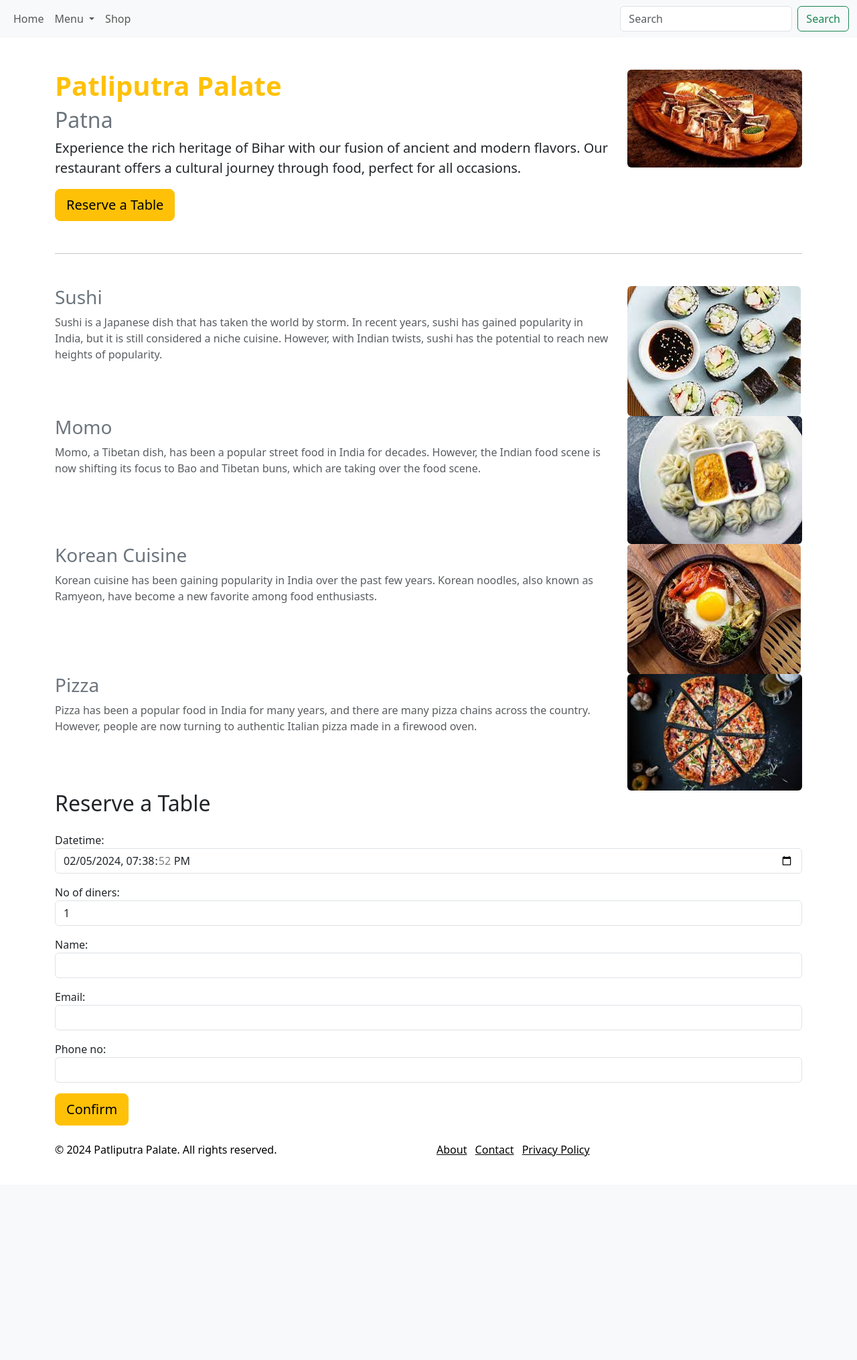
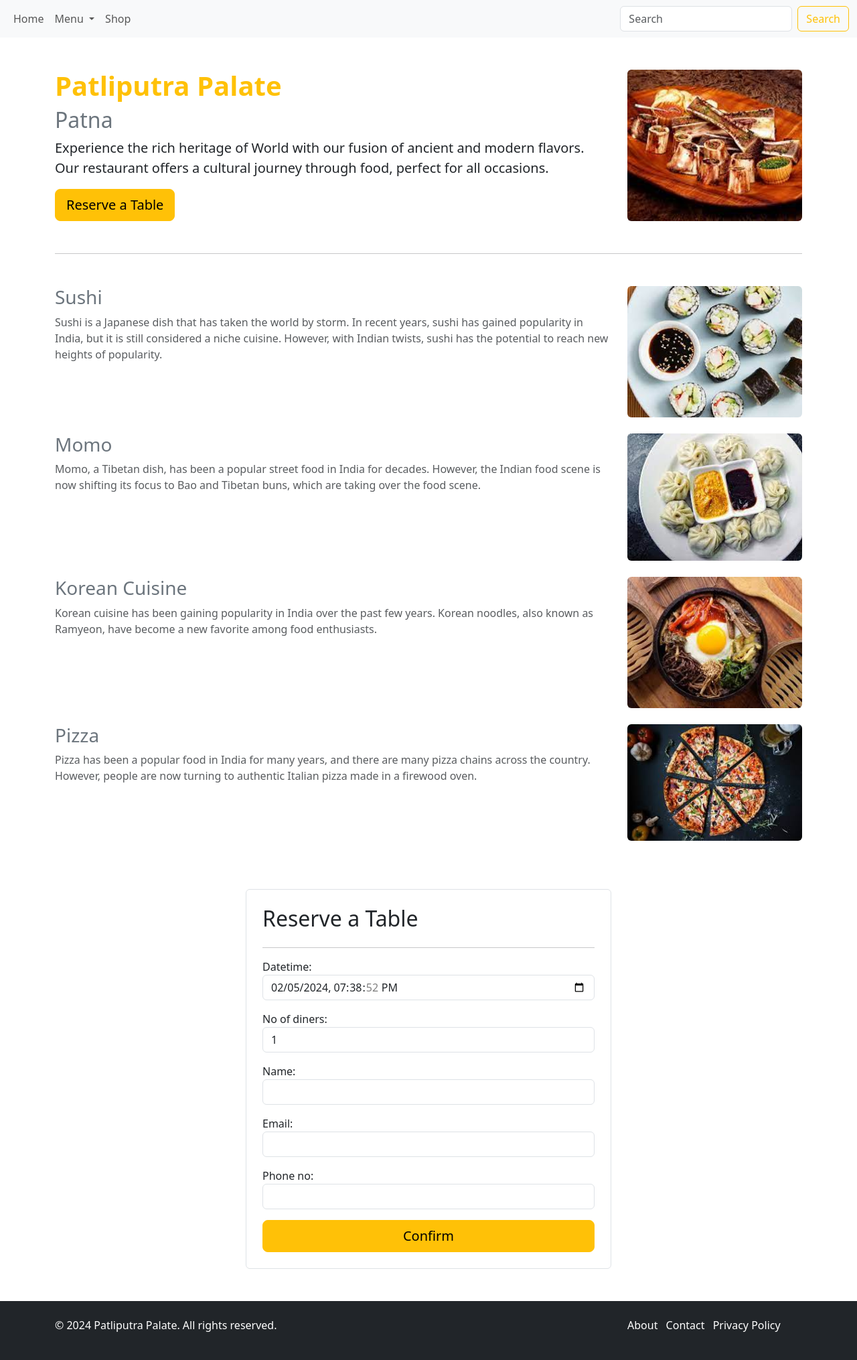
Before and after one commit to anandspaces/django-restaurant, a Django app: page /web/ in a window 1280 px wide. Shown: the whole page at 67% size. Before the commit the page ends 1726 px from the top, so only its background shows below. Run offline with Django 5.2, Linux system fonts and the light colour scheme.

Commit message:
imporved styling in all the templates

```diff
--- a/static/styles.css
+++ b/static/styles.css
@@ -1,305 +1,7 @@
-/* Reset some default styles */
-/* html {
-    scroll-behavior: smooth;
-}
-
-body {
-    font-family: Arial, sans-serif;
-    margin: 0;
-    padding: 0;
-    background-color: #f7f7f7;
-}
-
-.head1{
-    color: #ffdd00;
-    font-size: 30px;
-    margin-bottom: 0;
-}
-
-.head2{
-    color: #ccc;
-    font-size: 25px;
-    margin-top: 0;
-}
-
-.mainpara{
-    height: 150px;
-    overflow: auto;
-}
-
-nav {
-    background-color: #ffdd00;
-    color: #fff;
-    padding: 10px 0;
-    text-align: center;
-    font-size: 20px;
-}
-
-nav a {
-    text-decoration: none;
-    color: #fff;
-    font-size: 20px;
-}
-
-nav a:hover,nav p:hover,nav span:hover {
-    color: #555;
-}
-
-nav a.active {
-    background-color: #555;
-}
-
-nav p, div {
-    display: inline;
-    margin: 0 20px;
-    font-weight: bold;
-
-}
-
-nav div:hover {
-    font-weight: bold;
-}
-
-main {
-    max-width: 1000px;
-    margin: 0 auto;
-    padding: 20px;
-    background-color: white;
-    box-shadow: 0 0 10px rgba(0, 0, 0, 0.1);
-}
-
-#menu {
-    white-space: nowrap;
-  overflow: hidden;
-  text-overflow: ellipsis;
-}
-
-#menu{
-    display: block;
-    margin: 50px 0 0 20px;
-}
-
-#menu label, #menu input {
-    display: inline;
-}
-
-#menu input{
-    margin-right: 10px;
-}
-
-button {
-    background-color: #ffdd00;
-    color: #fff;
-    padding: 10px 20px;
-    border: none;
-    cursor: pointer;
-    font-weight: bold;
-    border-radius: 5px;
-}
-
-button:hover {
-    color: #555;
-}
-
-button a {
-    text-decoration: none;
-}
-/* Dropdown menu styles */
-/* .dropdown {
-    position: relative;
-    display: inline-block;
-}
-
-.dropdown-content {
-    display: none;
-    position: absolute;
-    background-color: #f9f9f9;
-    min-width: 160px;
-    box-shadow: 0px 8px 16px 0px rgba(0, 0, 0, 0.2);
-    z-index: 1;
-}
-
-.dropdown:hover .dropdown-content {
-    display: block;
-}
-
-.dropdown-content a {
-    color: black;
-    padding: 12px 16px;
-    text-decoration: none;
-    display: block;
-}
-
-.dropdown-content a:hover {
-    background-color: #f1f1f1;
-} */
-
-/* Styles for "Reserve a Table" section */
-/* #section1 {
-    text-align: center;
-}
-
-h2, h3 {
-    padding: 10px;
-    margin: 20px 0;
-    font-weight: bold;
-}
-
-form {
-    max-width: 400px;
-    margin: 0 auto;
-    background-color: #fff;
-    padding: 20px;
-    box-shadow: 0 0 10px rgba(0, 0, 0, 0.1);
-    border-radius: 10px;
-}
-
-label {
-    display: block;
-    font-weight: bold;
-    margin-bottom: 10px;
-}
-
-input[type="date"],
-input[type="time"],
-input[type="number"],
-input[type="text"],
-input[type="email"] {
-    width: 100%;
-    padding: 10px;
-    margin: 10px 0;
-    border: 1px solid #ccc;
-    border-radius: 5px;
-} */
-
-/* Styles for other text content */
-/* p {
-    font-size: 18px;
-    margin: 10px 0;
-    line-height: 1.4;
-}
-
-span {
-    font-weight: bold;
-}
-
-#section2, #section3 {
-    display: grid;
-    place-items: center;
-}
-
-#section2 {
-    text-align: center;
-}
-
-.informButtons {
-    display: flex;
-    flex-direction: row;
-    justify-content: space-between;
-    width: 300px;
-}
-
-#informButton{
-    width: 100px;
-}
-
-#informBackButton{
-    width:100px;
-}
-
-#section3 p {
-    font-size: 18px;
-    margin: 10px 0;
-    line-height: 1.4;
-    text-align: center;
-}
-
-#goBackHomeButton{
-    margin: 50px;
-} */
-
-/* food_content style */
-/* .food_content{
-    display: flex;
-    align-items: center;
-    margin: 20px auto;
-}
-
-.food_content p{
-  height: 150px;
-  overflow: auto;
-} */
-
-/* extras */
-/* .OFD{
-    font-size: 20px;
-}
-
-img{
-    height: 150px;
-    width: 200px;
-} */
-
-/* scrolling effect */
-/* .fade-in {
-    opacity: 0;
-    transition: opacity 1s ease-in;
-} */
-
-/* homepage */
-/* .homepage{
-    position: relative;
-    display: grid;
-    grid-template-columns: 1fr auto;
-    height: 100vh;
-    justify-content: space-between;
-}
-.homeimg{
-    position: absolute;
-    width: 100%;
-    height: 100%;
-    left: 0px;
-    top: 0px;
-    opacity: 1;
-    transition: opacity 0.5s;
-}
-.homeimg:hover{
-    opacity: 0.5;
-
-}
-.homepage button{
-    position: absolute;
-    width: 240px;
-    height: 50px;
-    grid-column: 2;
-    grid-row: span 2;
-    place-self: center end;
-    border-radius: 100px;
-} */
-/* .homepage button a{
-    font-size: 15px;
-    color: white;
-    text-decoration: none;
-} */
-/* .homepage{
-    width: 1440px; height: 1024px; position: relative; background: white;
-}
-.homepage img{
-    width: 1440px; height: 1024px; left: 0px; top: 0px; position: absolute;
-}
-.homepage Button{
-    width: 320px; height: 80px; left: 987px; top: 349px; position: absolute; background: #FFE500; border-radius: 100px;
-} */
-/* .footerstyle{
-    border: 1px solid black;
-    background-color: #ffdd00;
-    color: #000000;
-    text-align: left;
-    padding: 10px;
-    position: fixed;
-    bottom: 0;
-    width: 100%;
-} */
 .btn a{
     color: black;
 }
+
+.custom-footer{
+    margin-top: 250px;
+}
--- a/templates/RestaurantWeb.html
+++ b/templates/RestaurantWeb.html
@@ -1,78 +1,81 @@
 {% extends 'base.html' %}
 {% load static %}
-
 {% block content %}
 <header>
     {% include 'header.html' %}
 </header>
-
 <main class="container mt-5">
     <div class="row">
         <div class="col-md-9 order-md-1">
             <h1 class="fw-bold text-warning">Patliputra Palate</h1>
             <h2 class="text-secondary">Patna</h2>
-            <p class="lead">Experience the rich heritage of Bihar with our fusion of ancient and modern flavors. Our restaurant offers a cultural journey through food, perfect for all occasions.</p>
+            <p class="lead">Experience the rich heritage of World with our fusion of ancient and modern flavors. Our restaurant offers a cultural journey through food, perfect for all occasions.</p>
             <a href="#section1" class="btn btn-warning btn-lg">Reserve a Table</a>
         </div>
         <div class="col-md-3 order-md-2">
-            <img src="{% static 'exotic.jpeg' %}" class="img-fluid rounded" alt="image_restaurant">
+            <img src="{% static 'exotic.jpeg' %}" class="img-fluid rounded" alt="image_restaurant" style="width: 100%; height: 100%; object-fit: cover;">
         </div>
     </div>
 
     <hr class="my-5">
-    <div class="row">
+    <div class="row mb-4" id="menu1">
         <div class="col-md-9 mb-4 order-md-1">
             <h3 class="text-secondary">Sushi</h3>
             <p class="text-muted">Sushi is a Japanese dish that has taken the world by storm. In recent years, sushi has gained popularity in India, but it is still considered a niche cuisine. However, with Indian twists, sushi has the potential to reach new heights of popularity.</p>
         </div>
         <div class="col-md-3 order-md-2">
-            <img src="{% static 'sushi.jpeg' %}" class="img-fluid rounded" alt="sushi">
+            <img src="{% static 'sushi.jpeg' %}" class="img-fluid rounded" alt="sushi" style="width: 100%; height: 100%; object-fit: cover;">
         </div>
     </div>
-    <div class="row">
+    <div class="row mb-4" id="menu2">
         <div class="col-md-9 mb-4 order-md-1">
             <h3 class="text-secondary">Momo</h3>
             <p class="text-muted">Momo, a Tibetan dish, has been a popular street food in India for decades. However, the Indian food scene is now shifting its focus to Bao and Tibetan buns, which are taking over the food scene.</p>
         </div>
         <div class="col-md-3 order-md-2">
-            <img src="{% static 'momo.jpeg' %}" class="img-fluid rounded" alt="momo">
+            <img src="{% static 'momo.jpeg' %}" class="img-fluid rounded" alt="momo" style="width: 100%; height: 100%; object-fit: cover;">
         </div>
     </div>
-    <div class="row">
+    <div class="row mb-4" id="menu3">
         <div class="col-md-9 mb-4 order-md-1">
             <h3 class="text-secondary">Korean Cuisine</h3>
             <p class="text-muted">Korean cuisine has been gaining popularity in India over the past few years. Korean noodles, also known as Ramyeon, have become a new favorite among food enthusiasts.</p>
         </div>
         <div class="col-md-3 order-md-2">
-            <img src="{% static 'korean_cuisine.jpeg' %}" class="img-fluid rounded" alt="korean_cuisine">
+            <img src="{% static 'korean_cuisine.jpeg' %}" class="img-fluid rounded" alt="korean_cuisine" style="width: 100%; height: 100%; object-fit: cover;">
         </div>
     </div>
-    <div class="row">
+    <div class="row mb-4" id="menu4">
         <div class="col-md-9 mb-4 order-md-1">
             <h3 class="text-secondary">Pizza</h3>
             <p class="text-muted">Pizza has been a popular food in India for many years, and there are many pizza chains across the country. However, people are now turning to authentic Italian pizza made in a firewood oven.</p>
         </div>
         <div class="col-md-3 order-md-2">
-            <img src="{% static 'pizza.jpeg' %}" class="img-fluid rounded" alt="pizza">
+            <img src="{% static 'pizza.jpeg' %}" class="img-fluid rounded" alt="pizza" style="width: 100%; height: 100%; object-fit: cover;">
         </div>
     </div>
-
-    <div id="section1">
+    <div class="row">
+        <div class="col-md-6 mx-auto">
+            <div id="section1" class="p-4 border rounded mt-5">
                 <h2 class="mb-4">Reserve a Table</h2>
+                <hr class="my-3">
                 <form action="" method="post">
                     <div class="mb-3">
                         {% csrf_token %}
                         {{ form.as_p }}
                     </div>
+                    <div class="d-grid">
                         <button type="submit" onclick="myFun()" class="btn btn-warning btn-lg">Confirm</button>
+                    </div>
+
                 </form>
             </div>
+        </div>
+    </div>
 </main>
-
 <footer>
     {% include 'footer.html' %}
 </footer>
-
 <script>
     function myFun(){
         alert("Form Submitted Successfully!")
--- a/templates/footer.html
+++ b/templates/footer.html
@@ -1,20 +1,20 @@
 {% extends 'base.html' %}
 {% load static %}
 {% block footer_content %}
-<footer class="footer bg-yellow text-black py-4">
+<div class="footer bg-dark text-white py-4 mt-5">
     <div class="container">
         <div class="row">
-            <div class="col-md-6">
+            <div class="col-md-9 order-md-1">
                 <p>&copy; 2024 Patliputra Palate. All rights reserved.</p>
             </div>
-            <div class="col-md-6 text-md-right">
+            <div class="col-md-3 order-md-2">
                 <ul class="list-inline">
-                    <li class="list-inline-item"><a href="#" class="text-black">About</a></li>
-                    <li class="list-inline-item"><a href="#" class="text-black">Contact</a></li>
-                    <li class="list-inline-item"><a href="#" class="text-black">Privacy Policy</a></li>
+                    <li class="list-inline-item"><a href="#" class="text-white text-decoration-none">About</a></li>
+                    <li class="list-inline-item"><a href="#" class="text-white text-decoration-none">Contact</a></li>
+                    <li class="list-inline-item"><a href="#" class="text-white text-decoration-none">Privacy Policy</a></li>
                 </ul>
             </div>
         </div>
     </div>
-</footer>
+</div>
 {% endblock %}
--- a/templates/header.html
+++ b/templates/header.html
@@ -13,10 +13,10 @@
 						Menu
 					</a>
 					<ul class="dropdown-menu">
-						<li><a class="dropdown-item" href="#">Action</a></li>
-						<li><a class="dropdown-item" href="#">Another action</a></li>
-						<li><hr class="dropdown-divider"></li>
-						<li><a class="dropdown-item" href="#">Something else here</a></li>
+						<li><a class="dropdown-item" href="#menu1">Sushi</a></li>
+						<li><a class="dropdown-item" href="#menu2">Momo</a></li>
+						<li><a class="dropdown-item" href="#menu3">Korean Cuisine</a></li>
+						<li><a class="dropdown-item" href="#menu4">Pizza</a></li>
 					</ul>
 				</li>
 				<li class="nav-item">
@@ -25,7 +25,7 @@
 			</ul>
 			<form class="d-flex" role="search">
 				<input class="form-control me-2" type="search" placeholder="Search" aria-label="Search">
-				<button class="btn btn-outline-success" type="submit">Search</button>
+				<button class="btn btn-outline-warning" type="submit">Search</button>
 			</form>
 		</div>
 	</div>
--- a/templates/index.html
+++ b/templates/index.html
@@ -4,7 +4,6 @@
 <div class="container-fluid p-0">
     <div class="jumbotron jumbotron-fluid bg-transparent text-center position-relative">
         <h1 class="display-4 fw-bold text-warning">Welcome to Patliputra Palate</h1>
-        <p class="lead text-secondary">Explore the flavors of India's rich heritage</p>
         <div class="d-flex justify-content-end position-absolute top-50 end-0 translate-middle-y">
             <a class="btn btn-warning btn-lg" href="{% url 'web' %}">Dive In</a>
         </div>
```
Also changed, not shown: templates/ReservationConfirmation.html (+8 -4 lines), templates/ReservationInformation.html (+8 -4 lines). Lines whose indentation alone changed are shown as unchanged.
